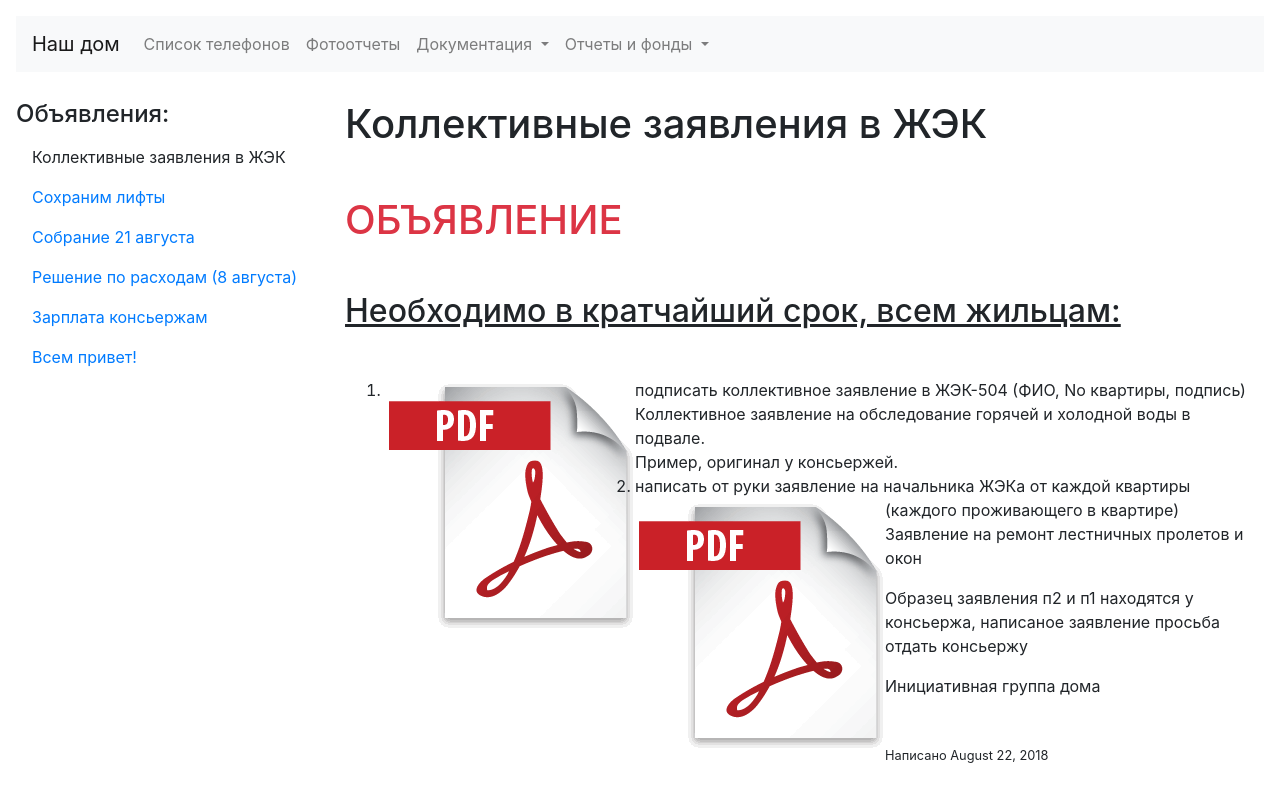
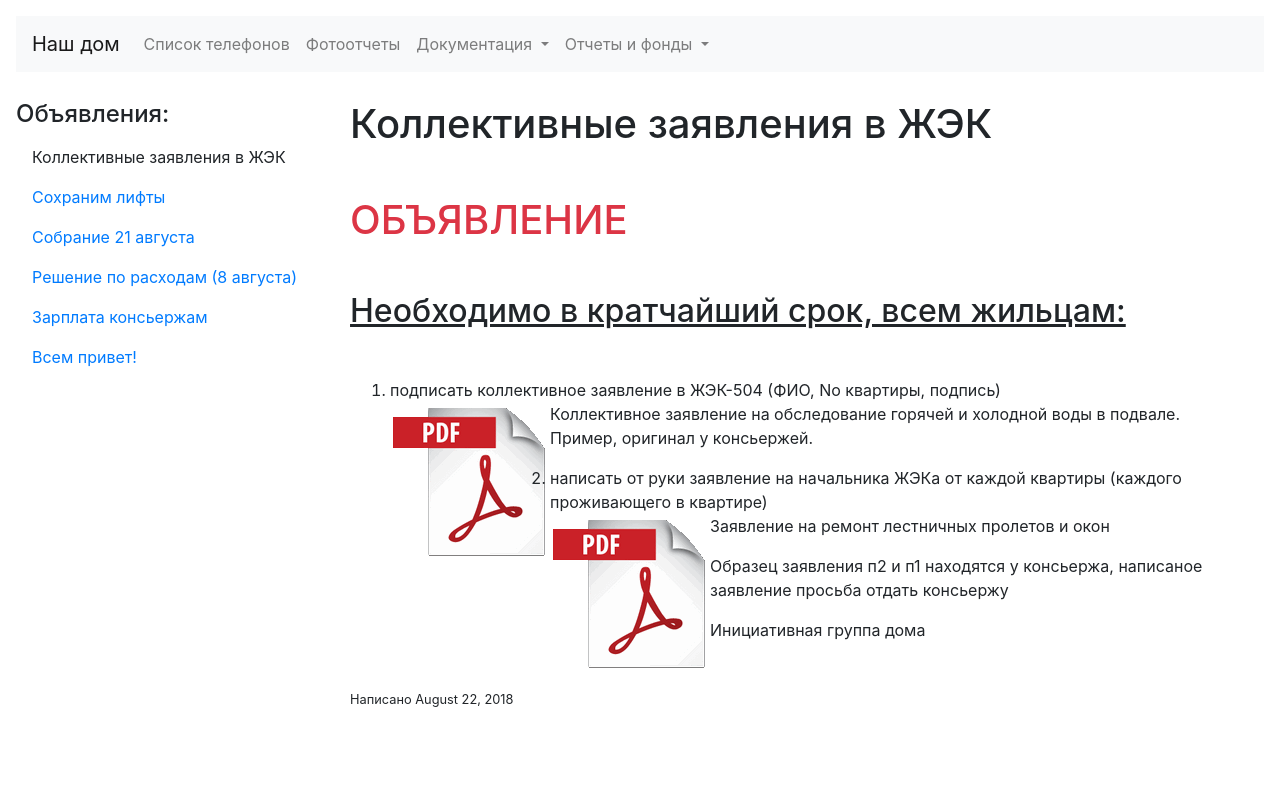
Before and after one commit to heroes-kiev/16b, a Jekyll site: the page built from _posts/2018-08-22-collective-statement.md, in a window 1280 px wide. Shown: the top 802 px of the page. Built offline with Jekyll 4.4.1, drawn with Linux system fonts in a browser that asks for light colours.

Commit message:
fix styling

```diff
--- a/_posts/2018-08-22-collective-statement.md
+++ b/_posts/2018-08-22-collective-statement.md
@@ -11,14 +11,14 @@ title: Коллективные заявления в ЖЭК
 {: .u .mb-5}
 
 1. подписать коллективное заявление в ЖЭК-504 (ФИО, No квартиры, подпись)
+   {:.h3.mb-5}
    [![Коллективное заявление на обследование горячей и холодной воды в подвале](/assets/images/icons/pdf.png){:align="left"}](/assets/statements/housing office - water сommittee in the basement.pdf)
    Коллективное заявление на обследование горячей и холодной воды в подвале.
    Пример, оригинал у консьержей.
-   {:.h3.mb-5}
 2. написать от руки заявление на начальника ЖЭКа от каждой квартиры (каждого проживающего в квартире)
+   {:.h3}
    [![Заявление на ремонт лестничных пролетов и окон](/assets/images/icons/pdf.png){:align="left"}](/assets/statements/housing office - repair of staircases and windows.pdf)
    Заявление на ремонт лестничных пролетов и окон
-   {:.h3}
 
 Образец заявления п2 и п1 находятся у консьержа, написаное заявление просьба отдать консьержу
 
```
Also changed, not shown: assets/images/icons/pdf.png.
